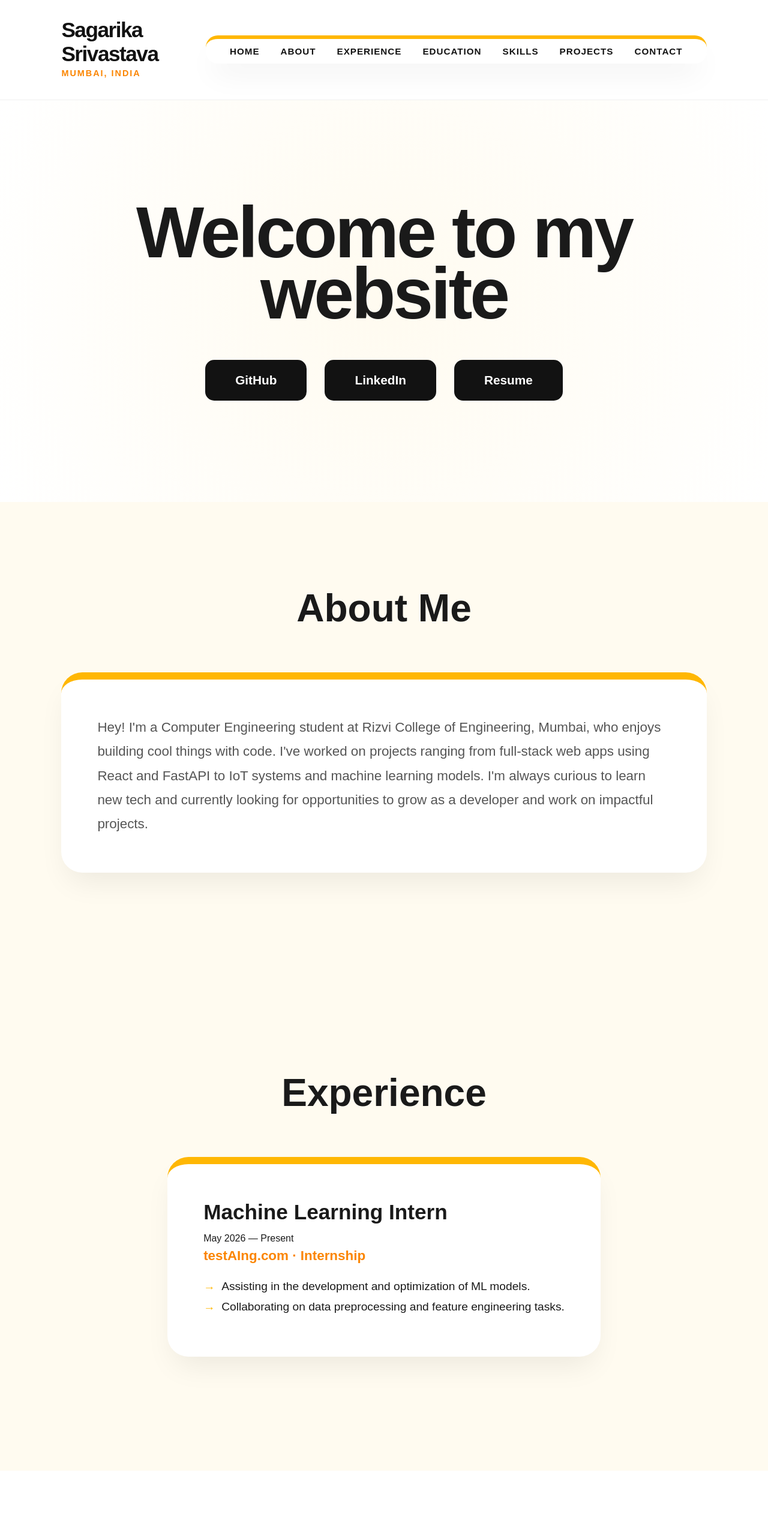
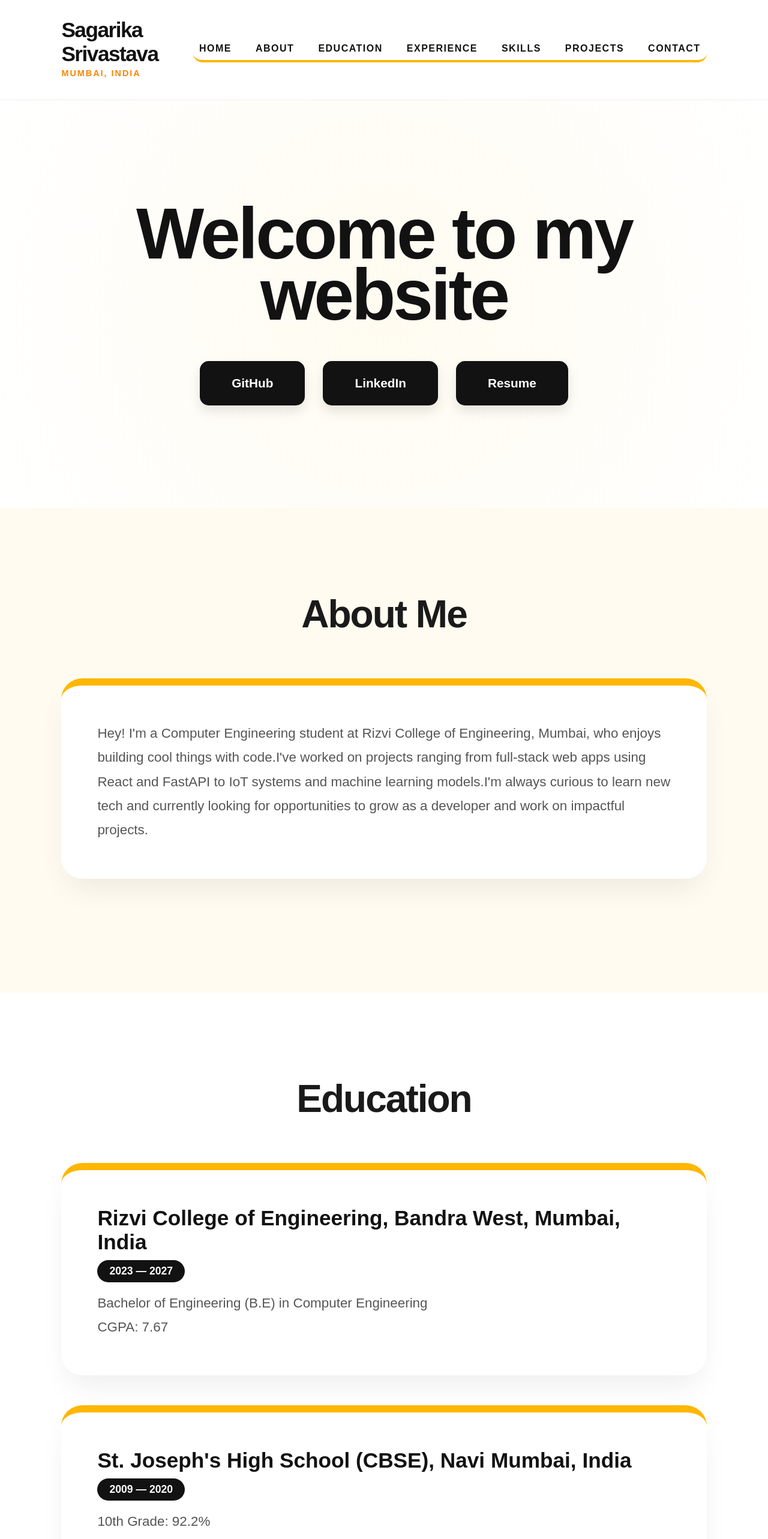
Before and after one commit to issrivastava/portfolio-gemini-version, a React (Create React App) app: page / in a window 1280 px wide. Shown: the top 2566 px of the page at 60% size. Built offline with nearby package versions, Linux system fonts and the light colour scheme; a web font is replaced by a local one.

Commit message:
Redesign: Updated layout to modern bento-style CSS

```diff
--- a/src/App.css
+++ b/src/App.css
@@ -12,11 +12,13 @@
   --card-border: 12px solid var(--accent);
 }
 
+/* --- Base Reset --- */
 * {
   margin: 0;
   padding: 0;
   box-sizing: border-box;
   font-family: 'Glacial Indifference', sans-serif;
+  cursor: auto !important;
 }
 
 html, body {
@@ -26,7 +28,7 @@ html, body {
   overflow-x: hidden;
 }
 
-/* --- HEADER & NAVIGATION --- */
+/* --- THE CLASSY NAVIGATION BAR --- */
 .site-header {
   display: flex;
   justify-content: space-between;
@@ -55,18 +57,16 @@ html, body {
   letter-spacing: 2px;
 }
 
-/* CHANGED: Orange border moved to the TOP to match cards */
 .header-right-blob {
   background-color: var(--white);
-  padding: 12px 40px;
-  border-radius: 20px;
-  border-top: 6px solid var(--accent); /* Matches your card design */
-  box-shadow: var(--shadow);
+  padding: 10px 10px;
+  border-radius: 15px;
+  border-bottom: 4px solid var(--accent);
 }
 
 .nav-menu {
   display: flex;
-  gap: 35px; /* Spacious separation */
+  gap: 40px;
   align-items: center;
 }
 
@@ -74,24 +74,41 @@ html, body {
   text-decoration: none;
   color: var(--dark);
   font-weight: 800;
-  font-size: 0.95rem;
+  font-size: 1rem;
   text-transform: uppercase;
-  letter-spacing: 1px;
+  letter-spacing: 1.5px;
   position: relative;
+  transition: color 0.3s ease;
+}
+
+.nav-menu a::after {
+  content: '';
+  position: absolute;
+  width: 0;
+  height: 3px;
+  bottom: -5px;
+  left: 0;
+  background-color: var(--accent);
+  transition: width 0.3s ease;
 }
 
 .nav-menu a:hover {
   color: var(--accent-dark);
 }
 
+.nav-menu a:hover::after {
+  width: 100%;
+}
+
 /* --- HERO SECTION --- */
 .hero-page {
-  height: calc(100vh - 130px);
+  height: calc(100vh - 120px);
   display: flex;
   justify-content: center;
   align-items: center;
   text-align: center;
   background: radial-gradient(circle at center, var(--accent-soft) 0%, var(--white) 100%);
+  padding: 0 10%;
 }
 
 .welcome-text {
@@ -100,12 +117,14 @@ html, body {
   letter-spacing: -4px;
   line-height: 0.85;
   margin-bottom: 60px;
+  color: var(--dark);
 }
 
 .hero-button-container {
   display: flex;
   gap: 30px;
   justify-content: center;
+  align-items: center;
 }
 
 .hero-btn {
@@ -116,27 +135,48 @@ html, body {
   text-decoration: none;
   font-weight: 800;
   font-size: 1.3rem;
-  border: none;
-  transition: all 0.4s ease;
+  transition: all 0.4s cubic-bezier(0.175, 0.885, 0.32, 1.275);
+  border: 3px solid var(--dark);
+  box-shadow: 0 10px 20px rgba(0,0,0,0.1);
 }
 
 .hero-btn:hover {
   background: var(--accent);
+  border-color: var(--accent);
   color: var(--dark);
   transform: translateY(-10px);
 }
 
-/* --- THE UNIVERSAL CARD DESIGN (12px Top Border) --- */
+/* --- SECTION WRAPPERS --- */
 .content-yellow {
   padding: 140px 8%;
   display: flex;
   justify-content: center;
 }
 
+/* Alternating Backgrounds to kill empty space */
 #about, #experience, #skills, #contact {
   background-color: var(--accent-soft);
 }
 
+#education, #projects {
+  background-color: var(--white);
+}
+
+.content-inner {
+  width: 100%;
+  max-width: 1100px;
+}
+
+.section-title {
+  font-size: 4rem;
+  font-weight: 800;
+  margin-bottom: 70px;
+  text-align: center;
+  letter-spacing: -2px;
+}
+
+/* --- THE UNIVERSAL CARD DESIGN (12px Border) --- */
 .white-content-box,
 .education-card,
 .project-card,
@@ -151,16 +191,35 @@ html, body {
   width: 100%;
 }
 
-.white-content-box:hover, .education-card:hover, .project-card:hover {
+.white-content-box:hover,
+.education-card:hover,
+.project-card:hover,
+.skill-category:hover {
   transform: translateY(-12px);
 }
 
-/* --- TYPOGRAPHY & GRIDS --- */
-.section-title { font-size: 4rem; font-weight: 800; margin-bottom: 70px; text-align: center; }
-h3 { font-size: 2.2rem; font-weight: 800; margin-bottom: 15px; }
-.institution { font-size: 1.4rem; font-weight: 700; color: var(--accent-dark); margin-bottom: 20px; }
-p { font-size: 1.4rem; line-height: 1.8; color: var(--text-secondary); }
+/* --- CARD TYPOGRAPHY --- */
+h3 {
+  font-size: 2.2rem;
+  font-weight: 800;
+  margin-bottom: 10px;
+  color: var(--dark);
+}
 
+.institution {
+  font-size: 1.4rem;
+  font-weight: 700;
+  color: var(--accent-dark);
+  margin-bottom: 20px;
+}
+
+p {
+  font-size: 1.4rem;
+  line-height: 1.8;
+  color: var(--text-secondary);
+}
+
+/* --- GRIDS --- */
 .projects-grid, .skills-container {
   display: grid;
   grid-template-columns: repeat(auto-fit, minmax(400px, 1fr));
@@ -169,7 +228,7 @@ p { font-size: 1.4rem; line-height: 1.8; color: var(--text-secondary); }
 
 .project-list li {
   list-style: none;
-  margin-bottom: 12px;
+  margin-bottom: 15px;
   padding-left: 30px;
   position: relative;
   font-size: 1.2rem;
@@ -186,6 +245,8 @@ p { font-size: 1.4rem; line-height: 1.8; color: var(--text-secondary); }
 .tech-text {
   margin-top: 30px;
   font-weight: 800;
+  font-size: 1rem;
+  color: var(--dark);
   background: var(--accent-soft);
   padding: 12px 25px;
   border-radius: 10px;
@@ -193,7 +254,45 @@ p { font-size: 1.4rem; line-height: 1.8; color: var(--text-secondary); }
   border: 1px solid var(--accent);
 }
 
-/* --- CONTACT SECTION --- */
+/* --- SKILL BADGES --- */
+.skill-badges span {
+  background: var(--accent-soft);
+  padding: 14px 24px;
+  border-radius: 15px;
+  font-weight: 800;
+  margin: 8px;
+  display: inline-block;
+  border: 2px solid var(--accent);
+}
+
+/* --- EDUCATION/EXPERIENCE HEADER --- */
+.education-header {
+  display: flex;
+  justify-content: space-between;
+  align-items: center;
+  margin-bottom: 15px;
+  flex-wrap: wrap;
+}
+
+.education-date {
+  font-weight: 800;
+  color: var(--white);
+  background: var(--dark);
+  padding: 8px 20px;
+  border-radius: 50px;
+  font-size: 1.1rem;
+}
+
+/* --- ELEGANT CONTACT SECTION --- */
+.contact-box {
+  max-width: 900px;
+  margin: 0 auto;
+  text-align: center;
+  display: flex;
+  flex-direction: column;
+  align-items: center;
+}
+
 .message-btn {
   background: var(--dark) !important;
   color: var(--white) !important;
@@ -202,35 +301,50 @@ p { font-size: 1.4rem; line-height: 1.8; color: var(--text-secondary); }
   font-size: 1.4rem !important;
   font-weight: 800;
   text-transform: uppercase;
-  margin-top: 30px;
+  letter-spacing: 3px;
+  border: none;
   cursor: pointer;
   display: inline-flex;
   align-items: center;
   gap: 20px;
+  transition: all 0.4s ease;
+  margin-top: 30px;
 }
 
-.message-btn::before { content: "✉"; font-size: 2rem; }
+.message-btn::before {
+  content: "✉";
+  font-size: 2rem;
+}
 
 .message-btn:hover {
   background: var(--accent) !important;
   color: var(--dark) !important;
   transform: translateY(-10px);
+  box-shadow: 0 20px 40px rgba(255, 183, 3, 0.4);
 }
 
 /* --- FOOTER --- */
 .site-footer {
   background: var(--dark);
   color: white;
-  padding: 100px 5%;
+  padding: 120px 8%;
   text-align: center;
 }
 
-.footer-link { color: var(--accent); text-decoration: none; margin: 0 20px; font-weight: 800; }
+.footer-link {
+  color: var(--accent);
+  text-decoration: none;
+  margin: 0 25px;
+  font-weight: 800;
+  font-size: 1.1rem;
+}
 
-/* --- RESPONSIVE --- */
+/* --- RESPONSIVE FIXES --- */
 @media (max-width: 900px) {
-  .site-header { flex-direction: column; gap: 20px; }
-  .header-right-blob { width: 100%; text-align: center; border-top: 4px solid var(--accent); }
-  .nav-menu { gap: 15px; justify-content: center; flex-wrap: wrap; }
-  .welcome-text { font-size: 3rem; }
+  .site-header { padding: 30px 5%; flex-direction: column; gap: 25px; }
+  .header-right-blob { width: 100%; border-bottom: none; border-left: 4px solid var(--accent); }
+  .nav-menu { gap: 20px; justify-content: center; flex-wrap: wrap; }
+  .welcome-text { font-size: 3.5rem; letter-spacing: -1px; }
+  .hero-button-container { flex-direction: column; width: 100%; }
+  .hero-btn { width: 100%; }
 }
--- a/src/App.js
+++ b/src/App.js
@@ -17,19 +17,11 @@ function App() {
     const hiddenElements = document.querySelectorAll('.reveal');
     hiddenElements.forEach((el) => observer.observe(el));
 
-    // Custom Cursor logic
+    // Custom Cursor
     const cursor = document.querySelector('.custom-cursor');
-    const moveCursor = (e) => {
-      if (cursor) {
-        cursor.setAttribute("style", `top: ${e.pageY - 10}px; left: ${e.pageX - 10}px;`);
-      }
-    };
-
-    document.addEventListener('mousemove', moveCursor);
-
-    return () => {
-      document.removeEventListener('mousemove', moveCursor);
-    };
+    document.addEventListener('mousemove', (e) => {
+      cursor.setAttribute("style", "top: "+(e.pageY - 10)+"px; left: "+(e.pageX - 10)+"px;");
+    });
   }, []);
 
   const handleResumeDownload = () => {
@@ -54,8 +46,8 @@ function App() {
           <nav className="nav-menu">
             <a href="#home">Home</a>
             <a href="#about">About</a>
+            <a href="#education">Education</a>
             <a href="#experience">Experience</a>
-            <a href="#education">Education</a>
             <a href="#skills">Skills</a>
             <a href="#projects">Projects</a>
             <a href="#contact">Contact</a>
@@ -78,31 +70,15 @@ function App() {
         <div className="content-inner reveal">
           <h2 className="section-title">About Me</h2>
           <div className="white-content-box">
-            <p>Hey! I'm a Computer Engineering student at Rizvi College of Engineering, Mumbai, who enjoys building cool things with code. I've worked on projects ranging from full-stack web apps using React and FastAPI to IoT systems and machine learning models. I'm always curious to learn new tech and currently looking for opportunities to grow as a developer and work on impactful projects.</p>
+            <p>Hey! I'm a Computer Engineering student at Rizvi College of Engineering, Mumbai, who enjoys building cool things with code.I've worked on projects ranging from full-stack web apps using React and FastAPI to IoT systems and machine learning models.I'm always curious to learn new tech and currently looking for opportunities to grow as a developer and work on impactful projects.</p>
           </div>
         </div>
       </section>
-
-      <section id="experience" className="content-yellow">
-        <div className="content-inner reveal">
-          <h2 className="section-title">Experience</h2>
-          <div className="white-content-box education-card">
-            <div className="education-header">
-              <h3>Machine Learning Intern</h3>
-              <span className="education-date">May 2026 — Present</span>
-            </div>
-            <p className="institution">testAIng.com · Internship</p>
-            <ul className="project-list" style={{ marginTop: '20px' }}>
-              <li>Assisting in the development and optimization of ML models.</li>
-              <li>Collaborating on data preprocessing and feature engineering tasks.</li>
-            </ul>
-          </div>
-        </div>
-      </section>
-
 <section id="education" className="content-yellow">
   <div className="content-inner reveal">
     <h2 className="section-title">Education</h2>
+
+    {/* Engineering Degree */}
     <div className="white-content-box education-card">
       <div className="education-header">
         <h3>Rizvi College of Engineering, Bandra West, Mumbai, India</h3>
@@ -112,6 +88,7 @@ function App() {
       <p>CGPA: 7.67</p>
       </div>
 
+    {/* High School - Added this card */}
     <div className="white-content-box education-card" style={{ marginTop: '30px' }}>
       <div className="education-header">
         <h3>St. Joseph's High School (CBSE), Navi Mumbai, India</h3>
@@ -122,10 +99,30 @@ function App() {
   </div>
 </section>
 
+{/* Experience Section */}
+<section id="experience" className="content-yellow">
+  <div className="content-inner reveal">
+    <h2 className="section-title">Experience</h2>
+    <div className="white-content-box education-card">
+      <div className="education-header">
+        <h3>Machine Learning Intern</h3>
+        <span className="education-date">May 2026 — Present</span>
+      </div>
+      <p className="institution">testAIng.com · Internship</p>
+      <ul className="project-list" style={{marginTop: '20px'}}>
+        <li>Assisting in the development and optimization of ML models.</li>
+        <li>Collaborating on data preprocessing and feature engineering tasks.</li>
+      </ul>
+    </div>
+  </div>
+</section>
+
+{/* Skills Section */}
 <section id="skills" className="content-yellow">
   <div className="content-inner reveal">
     <h2 className="section-title">Technical Skills</h2>
     <div className="skills-container">
+      {/* Category: Programming */}
       <div className="skill-category">
         <h4>Languages</h4>
         <div className="skill-badges">
@@ -140,6 +137,7 @@ function App() {
         </div>
       </div>
 
+      {/* Category: Web & Backend */}
       <div className="skill-category">
         <h4>Web Development</h4>
         <div className="skill-badges">
@@ -150,8 +148,9 @@ function App() {
         </div>
       </div>
 
+      {/* Category: Data & AI */}
       <div className="skill-category">
-              <h4>DataBase & Data Science - ML</h4>
+        <h4>Data Science & ML</h4>
         <div className="skill-badges">
           <span>SQL</span>
           <span>PostgreSQL</span>
@@ -159,6 +158,7 @@ function App() {
         </div>
       </div>
 
+      {/* Category: IoT & Systems */}
       <div className="skill-category">
         <h4>IoT & Embedded</h4>
         <div className="skill-badges">
@@ -170,11 +170,11 @@ function App() {
     </div>
   </div>
 </section>
-
       <section id="projects" className="content-yellow">
         <div className="content-inner reveal">
           <h2 className="section-title">Projects</h2>
          <div className="projects-grid">
+  {/* DesertDinoDash */}
   <div className="project-card reveal">
     <h3>DesertDinoDash - D3- 2D Unity Game</h3>
     <ul className="project-list">
@@ -184,17 +184,22 @@ function App() {
     <p className="tech-text">Technologies: Unity, C# </p>
   </div>
 
+  {/* MedRec */}
   <div className="project-card reveal">
     <h3>MedRec – Medical Record Management System</h3>
     <ul className="project-list">
       <li>Developed a secure full-stack medical record management system using React and FastAPI</li>
       <li>Designed RESTful APIs for efficient data storage and retrieval</li>
       <li>Implemented data visualization to analyze long-term health trends </li>
-                <li>Improved record accessibility and reduced manual tracking </li>
+      <li>Improved record accessibility and reduced manual tracking
+
+
+      </li>
     </ul>
     <p className="tech-text">Technologies: React, FastAPI, Python, SQL </p>
   </div>
 
+  {/* AirSential */}
   <div className="project-card reveal">
     <h3>AirSential – IoT Air Quality Monitoring System</h3>
     <ul className="project-list">
@@ -206,6 +211,7 @@ function App() {
     <p className="tech-text">Technologies: Arduino, C++, Gas Sensors, IoT</p>
   </div>
 
+  {/* Customer Segmentation */}
   <div className="project-card reveal">
     <h3>Customer Segmentation using K-Means Clustering</h3>
     <ul className="project-list">
@@ -216,6 +222,7 @@ function App() {
     <p className="tech-text">Technologies: TypeScript</p>
   </div>
 
+  {/* REFIN */}
   <div className="project-card reveal">
     <h3>REFIN - Full-Stack Recipe Management System</h3>
     <ul className="project-list">
@@ -224,6 +231,7 @@ function App() {
     </ul>
     <p className="tech-text">Technologies: Flutter, PostgreSQL, FastAPI </p>
   </div>
+
 </div>
         </div>
       </section>
@@ -240,19 +248,24 @@ function App() {
           </div>
         </div>
       </section>
-
+    </div>
+  );
+}
 <footer className="site-footer">
   <div className="footer-content">
     <div className="footer-links-container">
-            <a href="https://github.com/issrivastava" target="_blank" rel="noreferrer" className="footer-link">GitHub</a>
-            <a href="https://www.linkedin.com/in/issrivastava46/" target="_blank" rel="noreferrer" className="footer-link">LinkedIn</a>
-            <a href={`mailto:${emailAddress}`} className="footer-link">Email</a>
+      <a href="https://github.com/issrivastava" target="_blank" rel="noreferrer" className="footer-link">
+        GitHub
+      </a>
+      <a href="https://www.linkedin.com/in/issrivastava46/" target="_blank" rel="noreferrer" className="footer-link">
+        LinkedIn
+      </a>
+      <a href="mailto:sagarikasrivastava46@gmail.com" className="footer-link">
+        Email
+      </a>
     </div>
     <p className="footer-credit">© 2026 Sagarika Srivastava</p>
   </div>
 </footer>
-    </div>
-  );
-}
 
 export default App;
```
Lines whose indentation alone changed are shown as unchanged.
